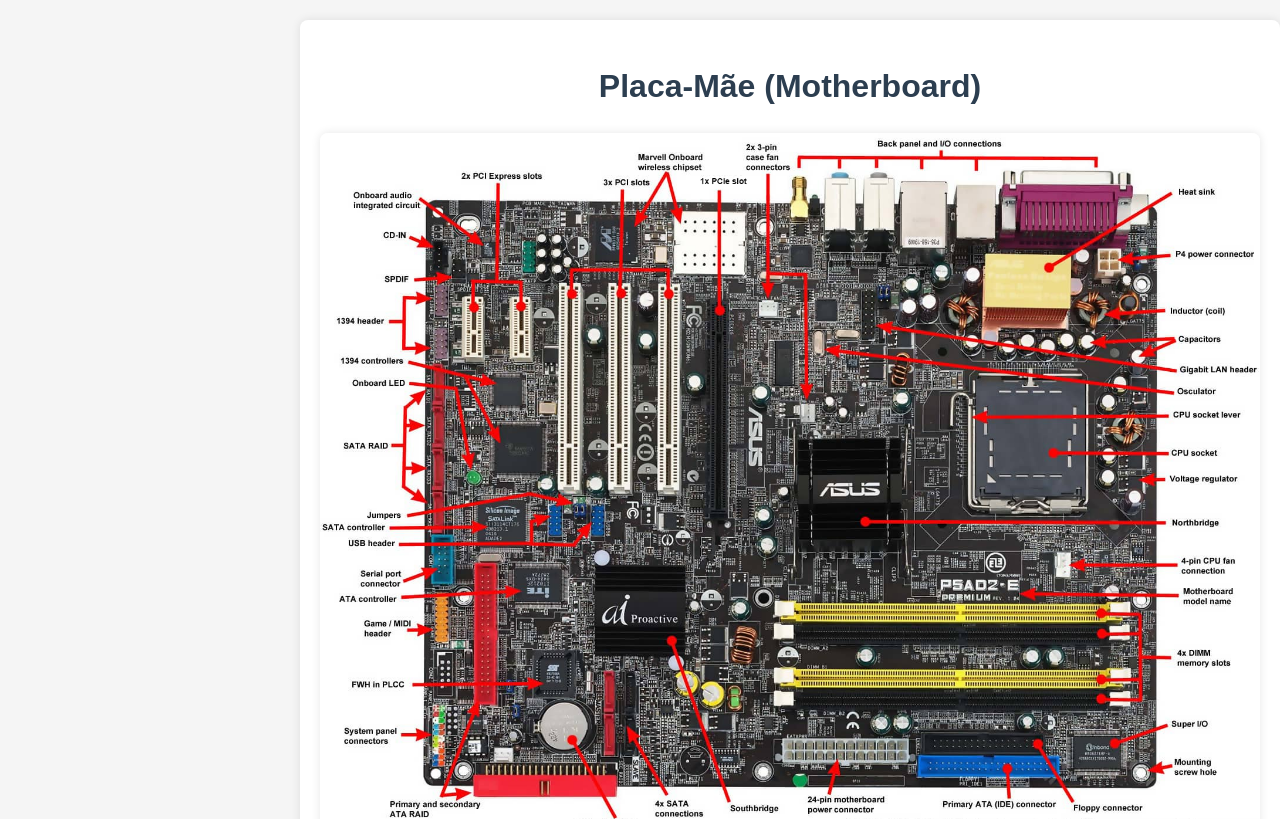
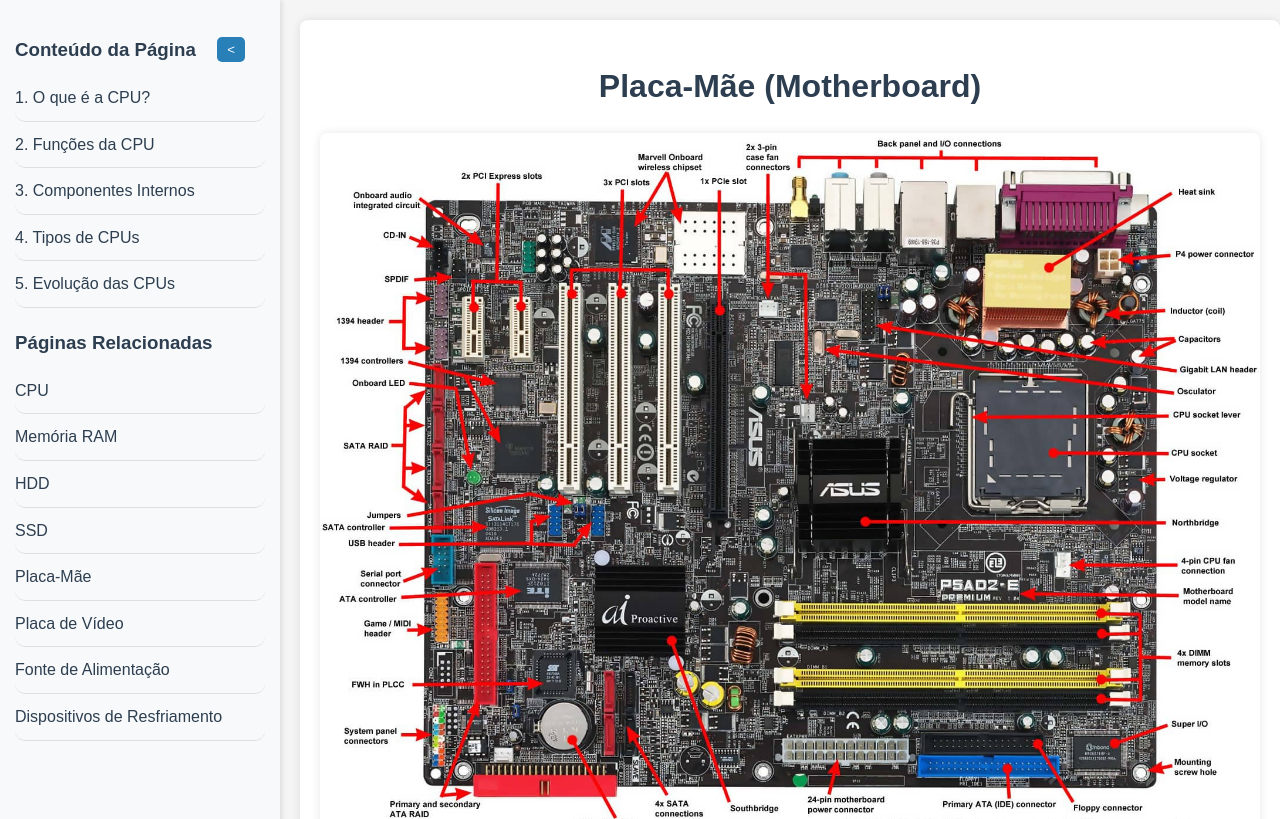
Before and after one commit to WellyngtonMolinari/TemplateCurso, a plain HTML site: page motherboard.html in a window 1280 px wide. Shown: the top 819 px of the page. Drawn offline with Linux system fonts and the light colour scheme.

Commit message:
Update motherboard.html

```diff
--- a/motherboard.html
+++ b/motherboard.html
@@ -7,7 +7,33 @@
     <link rel="stylesheet" href="styles.css">
 </head>
 <body>
-    <div class="container">
+        <!-- Botão de Toggle para a Sidebar -->
+    <button class="toggle-btn" id="toggle-sidebar">☰ Menu</button>
+
+    <!-- Sidebar -->
+    <div class="sidebar" id="sidebar">
+        <h3>
+            Conteúdo da Página
+            <button class="hide-sidebar-btn" id="hide-sidebar">&lt;</button>
+        </h3>
+        <a href="#definicao">1. O que é a CPU?</a>
+        <a href="#componentes">2. Funções da CPU</a>
+        <a href="#tipos">3. Componentes Internos</a>
+        <a href="#funcoes">4. Tipos de CPUs</a>
+        <a href="#historia">5. Evolução das CPUs</a>
+        <h3>Páginas Relacionadas</h3>
+        <a href="cpu.html">CPU</a>
+        <a href="ram.html">Memória RAM</a>
+        <a href="hdd.html">HDD</a>
+        <a href="ssd.html">SSD</a>
+        <a href="motherboard.html">Placa-Mãe</a>
+        <a href="gpu.html">Placa de Vídeo</a>
+        <a href="psu.html">Fonte de Alimentação</a>
+        <a href="cooling.html">Dispositivos de Resfriamento</a>
+    </div>
+
+    <!-- Conteúdo Principal -->
+    <div class="container" id="main-content">
         <h1>Placa-Mãe (Motherboard)</h1>
 
         <!-- Espaço para a imagem -->
```
